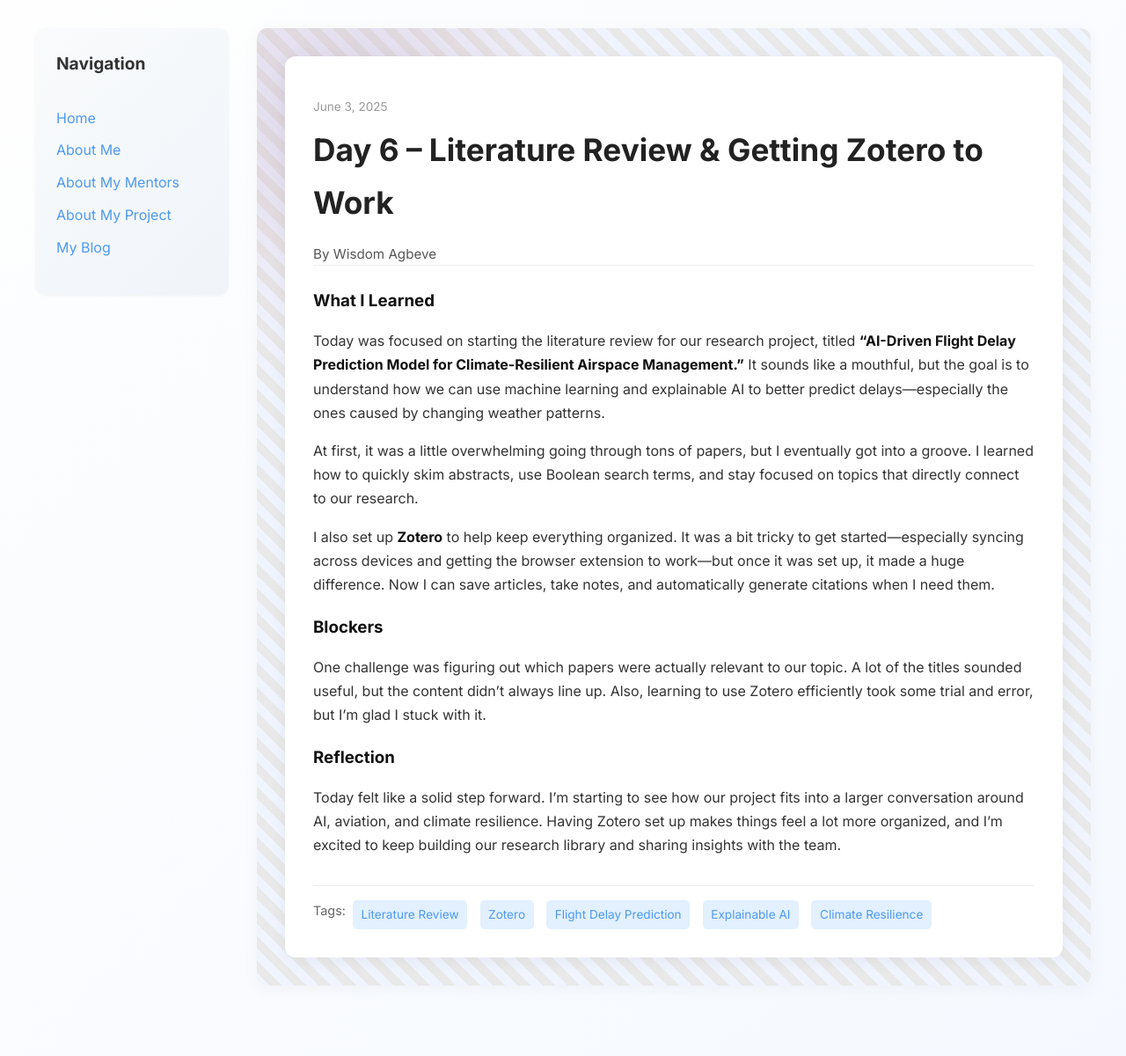
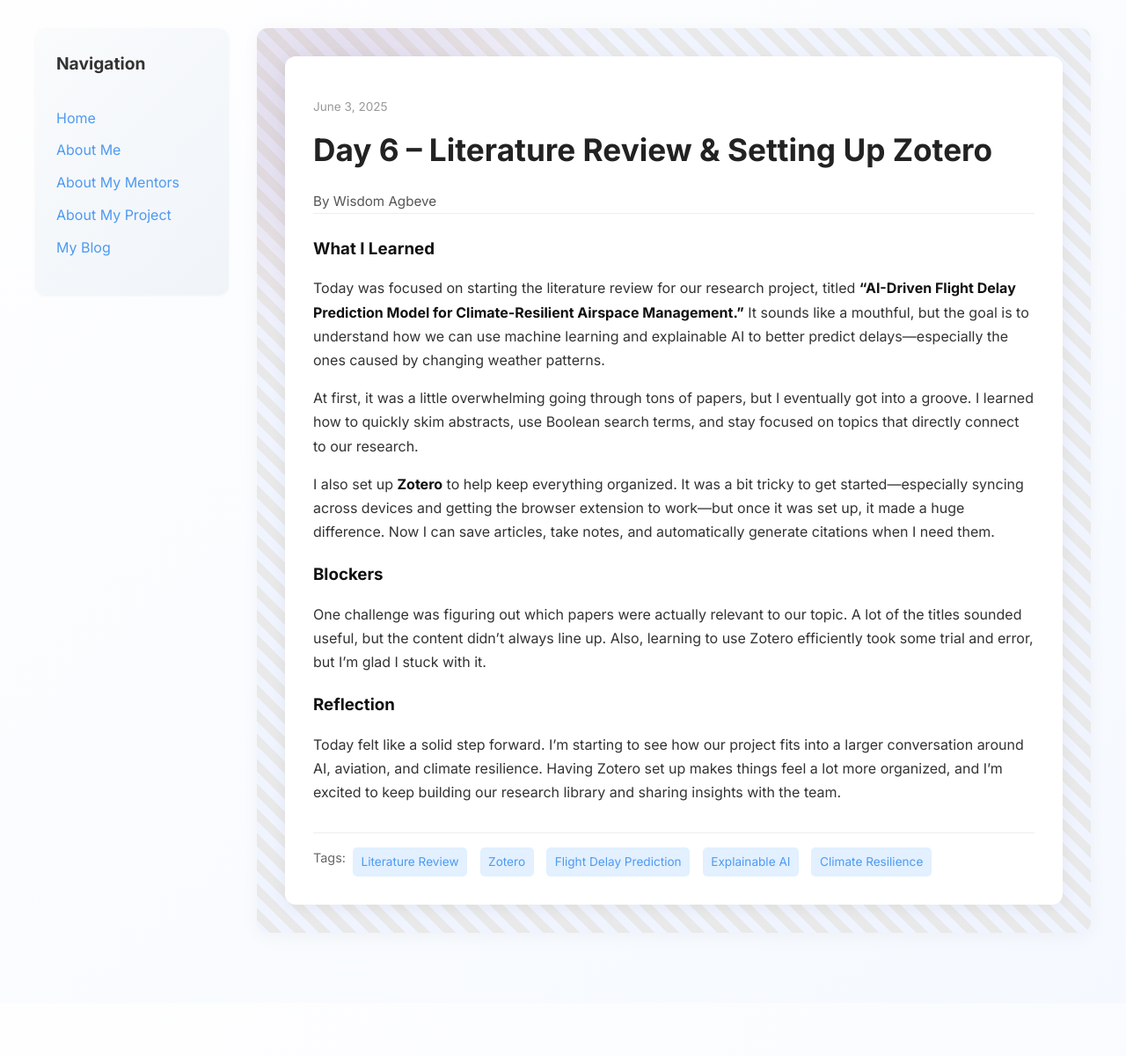
Before and after one commit to wisdomagbeve01/wisdomagbeve01.github.io, a Jekyll site: the page built from _posts/2025-06-03-day-6.md, in a window 1280 px wide. Shown: the whole page at 88% size. Built offline with Jekyll 4.4.1, drawn with Linux system fonts in a browser that asks for light colours; after the commit the page ends 1140 px from its top, so only the background shows below that.

Commit message:
Update 2025-06-03-day-6.md

```diff
--- a/_posts/2025-06-03-day-6.md
+++ b/_posts/2025-06-03-day-6.md
@@ -1,6 +1,6 @@
 ---
 layout: post
-title: "Day 6 – Literature Review & Getting Zotero to Work"
+title: "Day 6 – Literature Review & Setting Up Zotero"
 date: 2025-06-03
 author: Wisdom Agbeve
 permalink: /day6.html
```
